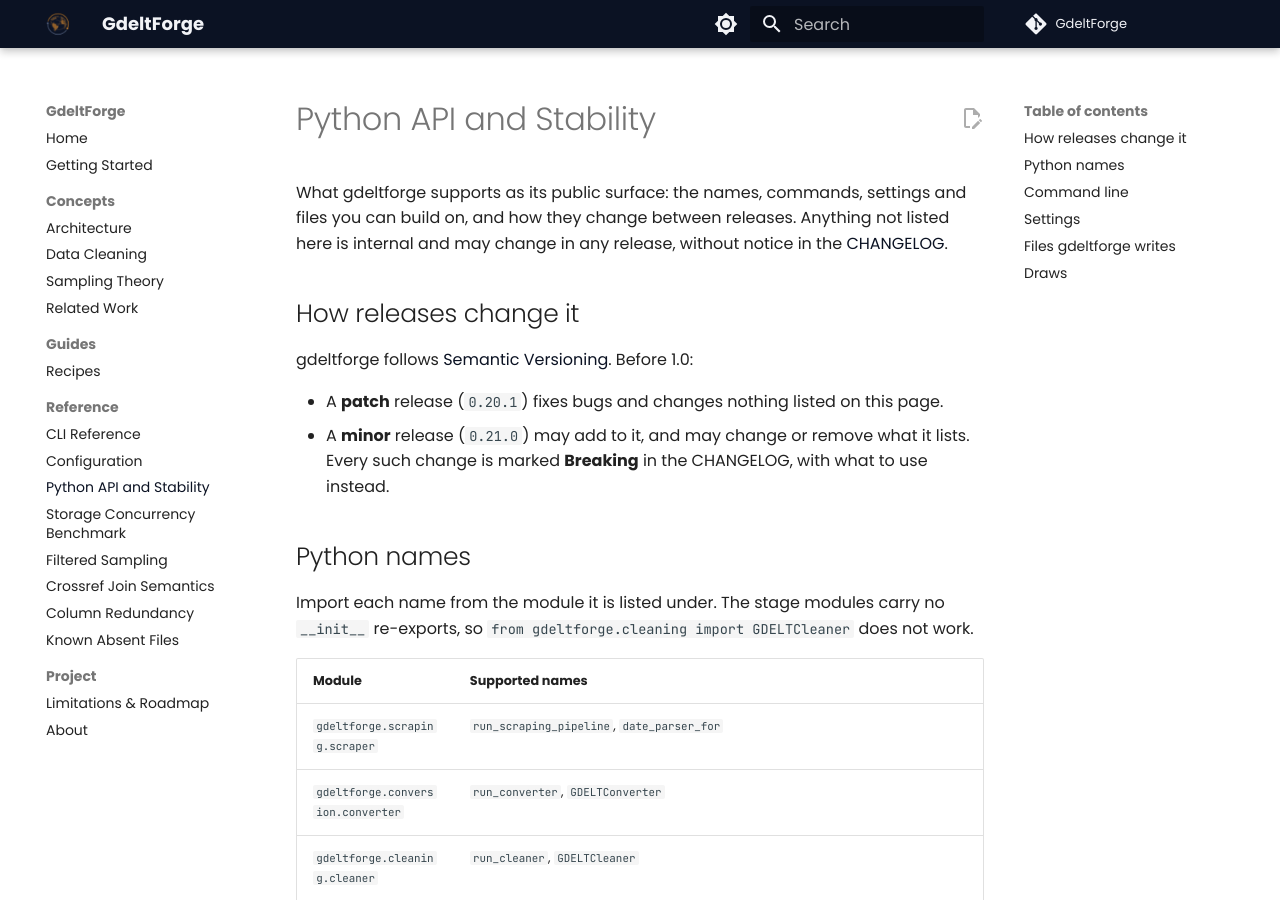
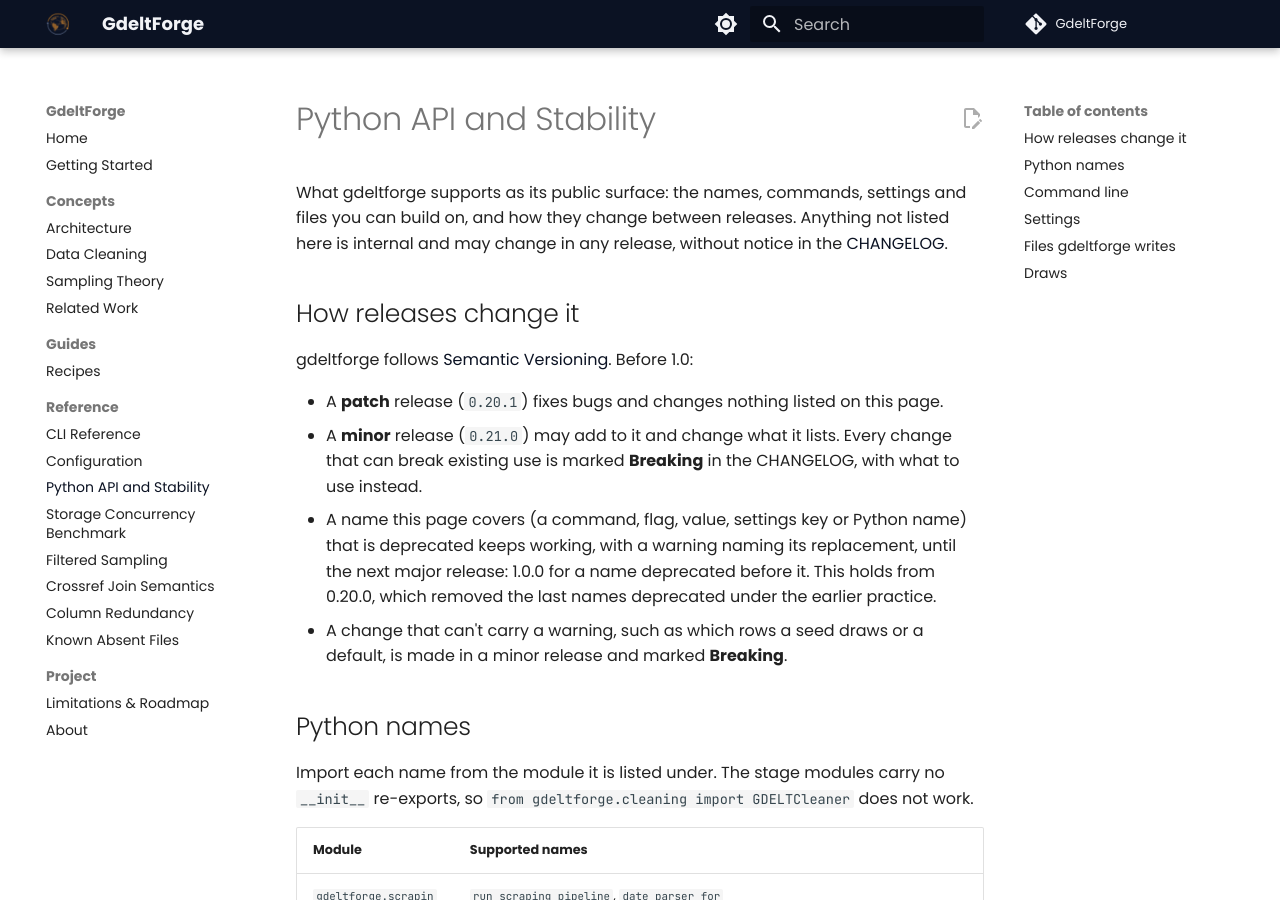
Before and after one commit to Vinicius-Teixeirac/GdeltForge, an MkDocs documentation site: the page built from docs/api.md, in a window 1280 px wide and 900 px high. Built offline with MkDocs 1.6.1 and Material for MkDocs 9.7.7, drawn with Linux system fonts in a browser that asks for light colours; comment, search, counter and statistics services are not loaded.

Commit message:
docs(api): keep a deprecated name working until the next major release
The page said a minor release may remove what it lists, with no
deprecation period. A deprecated command, flag, value, settings key or
Python name now keeps working, with a warning naming its replacement,
until the next major release: 1.0.0 for a name deprecated before it.
The rule holds from 0.20.0, which removed the last names deprecated
under the earlier practice. A change that can't carry a warning, such
as which rows a seed draws or a default, is still made in a minor
release and marked Breaking.

Claude Code has been used: the brief below condenses the session:

    Define the deprecation period on the Python API and Stability
    page as "until the next major release", which is 1.0.0. Limit
    it to names, since a change in which rows a seed draws or in a
    default can't carry a warning, and say it holds from 0.20.0.

Co-Authored-By: Claude Opus 5.5 <noreply@anthropic.com>

```diff
--- a/docs/api.md
+++ b/docs/api.md
@@ -10,8 +10,15 @@ internal and may change in any release, without notice in the
 gdeltforge follows [Semantic Versioning](https://semver.org/). Before 1.0:
 
 - A **patch** release (`0.20.1`) fixes bugs and changes nothing listed on this page.
-- A **minor** release (`0.21.0`) may add to it, and may change or remove what it lists.
-  Every such change is marked **Breaking** in the CHANGELOG, with what to use instead.
+- A **minor** release (`0.21.0`) may add to it and change what it lists. Every change
+  that can break existing use is marked **Breaking** in the CHANGELOG, with what to
+  use instead.
+- A name this page covers (a command, flag, value, settings key or Python name) that is
+  deprecated keeps working, with a warning naming its replacement, until the next major
+  release: 1.0.0 for a name deprecated before it. This holds from 0.20.0, which removed
+  the last names deprecated under the earlier practice.
+- A change that can't carry a warning, such as which rows a seed draws or a default, is
+  made in a minor release and marked **Breaking**.
 
 ## Python names
 
```
Also changed, not shown: CHANGELOG.md (+1 -1 lines).
